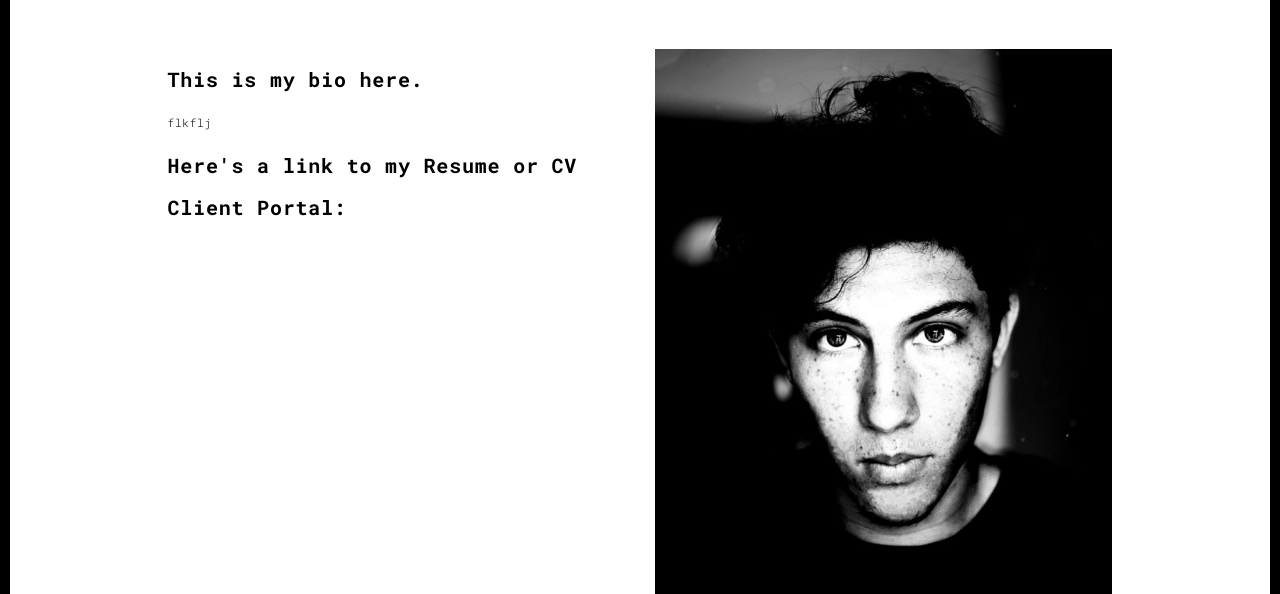
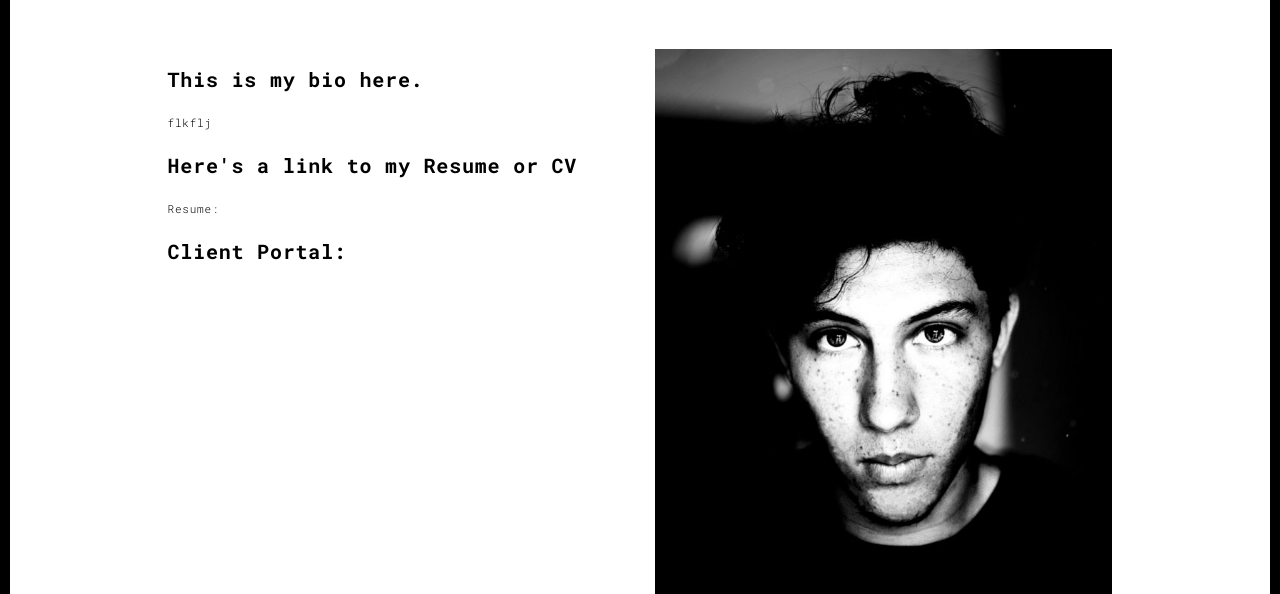
Before and after one commit to robby-o/porto, a Flask app: page /about.html in a window 1280 px wide. Shown: the part 153-747 px from the top of the page. Run offline with Flask 2, Linux system fonts and the light colour scheme; some libraries are stand-ins or nearby versions.

Commit message:
link update

```diff
--- a/templates/about.html
+++ b/templates/about.html
@@ -75,7 +75,10 @@
                     <h3>This is my bio here.</h3>
                     <p>flkflj</p>
                     <h3>Here's a link to my Resume or CV</h3>
-                    <a href="https://www.clio.com/" title="Resume"></a>
+                    <p>
+                      Resume:
+                      <a href="https://www.clio.com/" title="Resume"></a>
+                    </p>
 
                     <h3>Client Portal:</h3>
                     <a href="https://www.clio.com/" title="Clio"></a>
```
